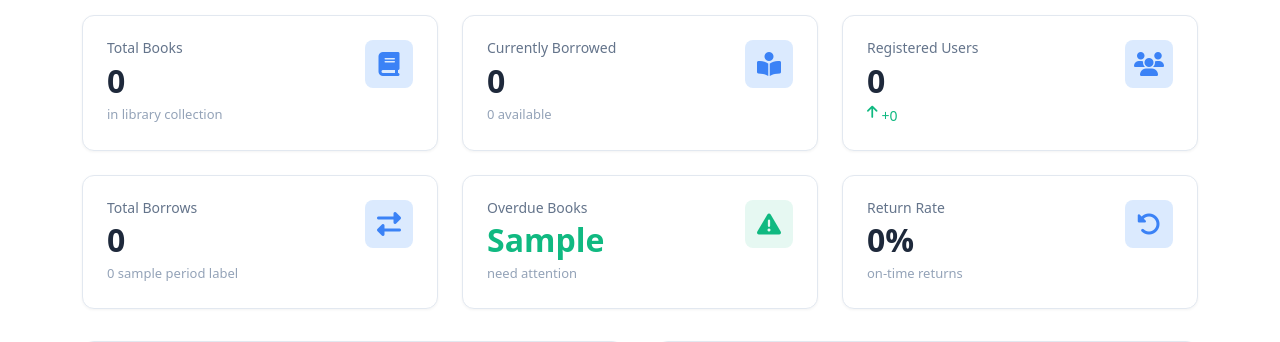
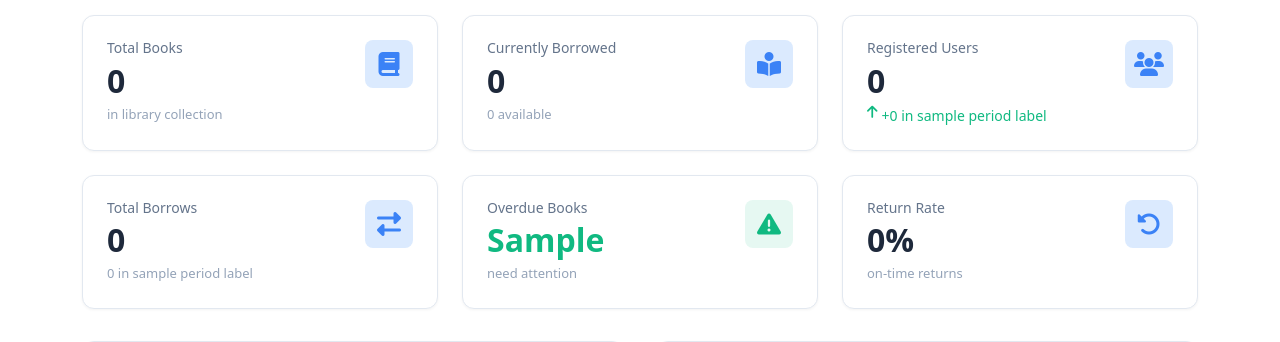
Before and after one commit to bright4Pres/etala-new, a Django app: template lims_portal/lims_app/templates/analytics.html in a window 1280 px wide. Shown: the part 169-511 px from the top of the page. Run offline with Django 3.2, Linux system fonts and the light colour scheme; the template is opened without the code that fills it: most values are stand-ins (such as "Sample title", 1, 10 or a date in 2020); some libraries are stand-ins or nearby versions.

Commit message:
adjusted captions

```diff
--- a/lims_portal/lims_app/templates/analytics.html
+++ b/lims_portal/lims_app/templates/analytics.html
@@ -75,7 +75,7 @@
                         <div class="kpi-value">{{ total_accounts|default:0 }}</div>
                         <div class="kpi-trend trend-up">
                             <i class="fas fa-arrow-up"></i>
-                            <span>+{{ period_new_accounts|default:0 }}</span>
+                            <span>+{{ period_new_accounts|default:0 }} in {{ period_label|lower }}</span>
                         </div>
                     </div>
                     <div class="kpi-icon">
@@ -89,7 +89,7 @@
                     <div class="kpi-info">
                         <h3>Total Borrows</h3>
                         <div class="kpi-value">{{ total_borrows_all_time|default:0 }}</div>
-                        <div class="kpi-subtitle">{{ period_borrows|default:0 }} {{ period_label|lower }}</div>
+                        <div class="kpi-subtitle">{{ period_borrows|default:0 }} in {{ period_label|lower }}</div>
                     </div>
                     <div class="kpi-icon">
                         <i class="fas fa-exchange-alt"></i>
```
